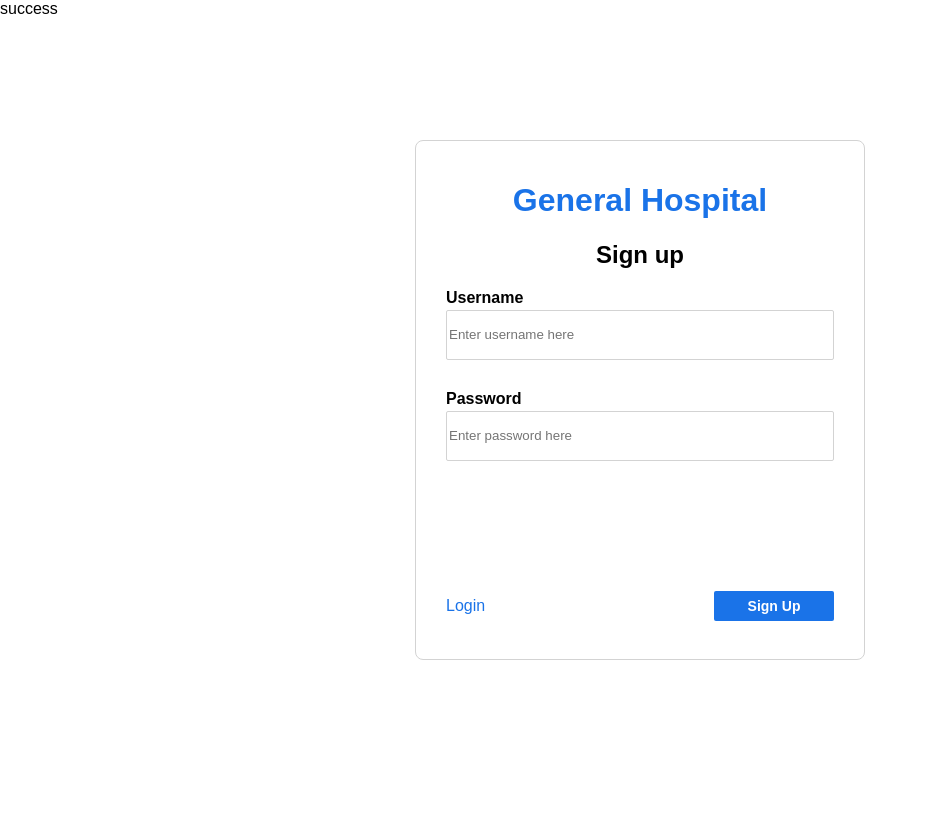
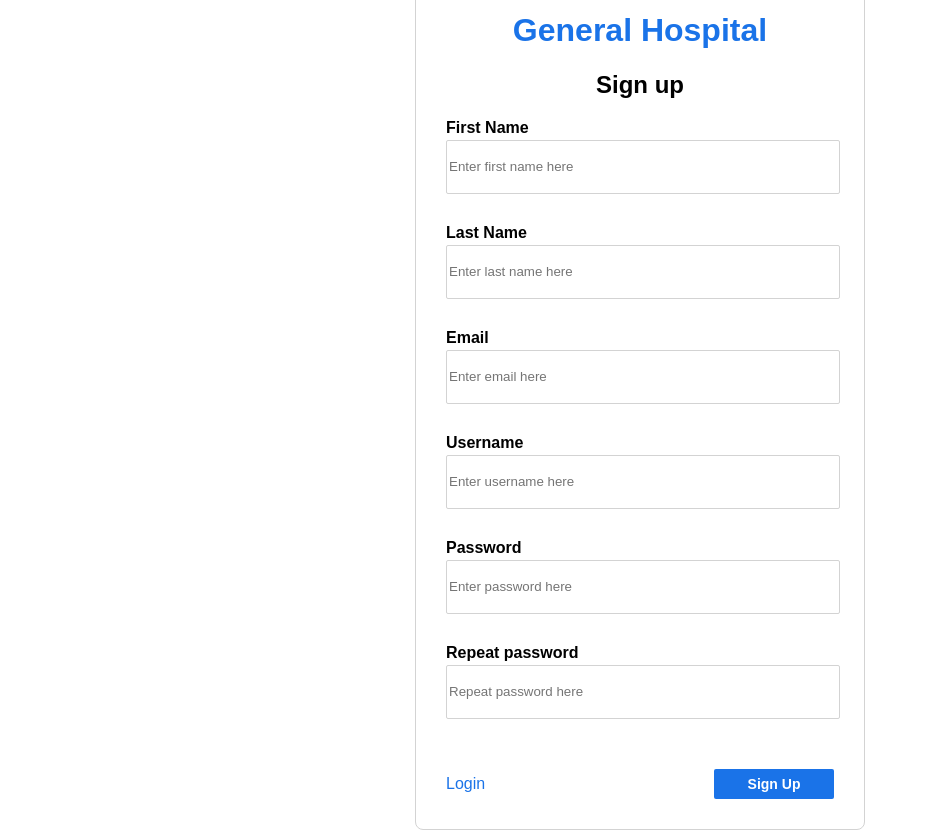
Before and after one commit to Scdavey/HDMS, a PHP site: page /signup.php in a window 1280 px wide. Shown: the whole page, without its empty margins (0-928 px from the left). Before the commit the page ends 660 px from the top, so only its background shows below. Run offline with PHP 8.4, Linux system fonts and the light colour scheme.

Commit message:
More data entry signup form
Added new inputs in signup page for more user data related to
the useres account.

```diff
--- a/signup.php
+++ b/signup.php
@@ -1,7 +1,3 @@
-<?php
-include_once 'includes/connection.php';
-?>
-
 <!DOCTYPE html>
 <html lang="en">
 
@@ -13,16 +9,36 @@ include_once 'includes/connection.php';
 </head>
 
 <body>
-  <form>
   <div class="sign-up-box">
     <h1>General Hospital</hi>
       <h2>Sign up</h2>
+      <form action="process-signup.php" method="post">
+        <div>
+          <p>First Name</p>
+          <input type="text" name="fname" placeholder="Enter first name here">
+        </div>
+        <div>
+          <p>Last Name</p>
+          <input type="text" name="lname" placeholder="Enter last name here">
+        </div>
+        <div>
+          <p>Email</p>
+          <input type="text" name="email" placeholder="Enter email here">
+        </div>
+        <div>
           <p>Username</p>
-        <input type="text" placeholder="Enter username here" />
+          <input type="text" name="username" placeholder="Enter username here" />
+        </div>
+        <div>
           <p>Password</p>
-        <input type="text" placeholder="Enter password here" />
-        <div class="login-signup-container">
-          <a href="index.html">Login</a>
+          <input type="text" name="password" placeholder="Enter password here" />
+        </div>
+        <div>
+          <p>Repeat password</p>
+          <input type="text" name="rptpassword" placeholder="Repeat password here">
+        </div>
+        <div class="signup-container">
+          <a href="index.php">Login</a>
           <button type="submit">Sign Up</button>
         </div>
   </div>
--- a/styles.css
+++ b/styles.css
@@ -16,10 +16,23 @@ h1 {
   color: rgb(26, 115, 232);
 }
 
-.login-box,
+.login-box {
+  width: 450px;
+  height: 520px;
+  top: 50%;
+  left: 50%;
+  position: absolute;
+  transform: translate(-50%, -50%);
+  box-sizing: border-box;
+  background-color: white;
+  border: 1px solid lightgray;
+  padding: 20px 30px;
+  border-radius: 8px;
+}
+
 .sign-up-box {
   width: 450px;
-  height: 520px;
+  height: 860px;
   top: 50%;
   left: 50%;
   position: absolute;
@@ -67,9 +80,16 @@ h1 {
   font-size: 14px;
 }
 
-.login-signup-container {
+.login-container {
   display: flex;
   align-items: center;
   justify-content: space-between;
   padding-top: 100px;
 }
+
+.signup-container {
+  display: flex;
+  align-items: center;
+  justify-content: space-between;
+  padding-top: 20px;
+}
```
Lines whose indentation alone changed are shown as unchanged.
